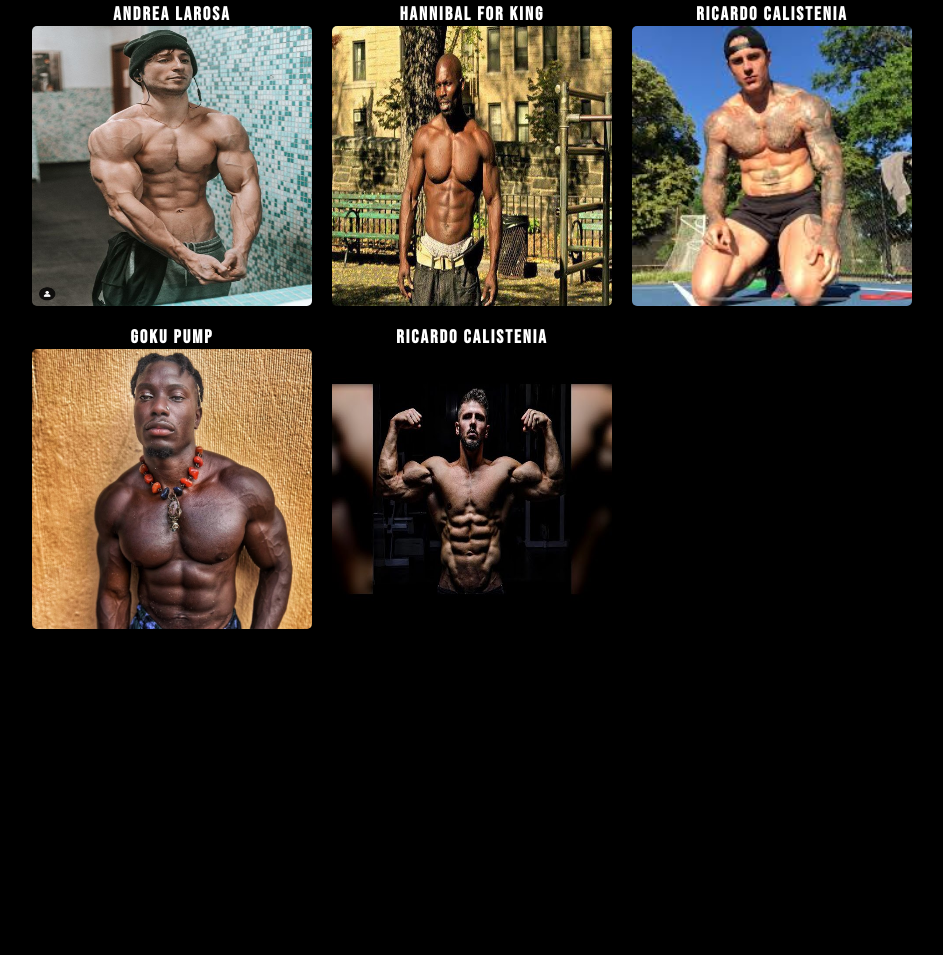
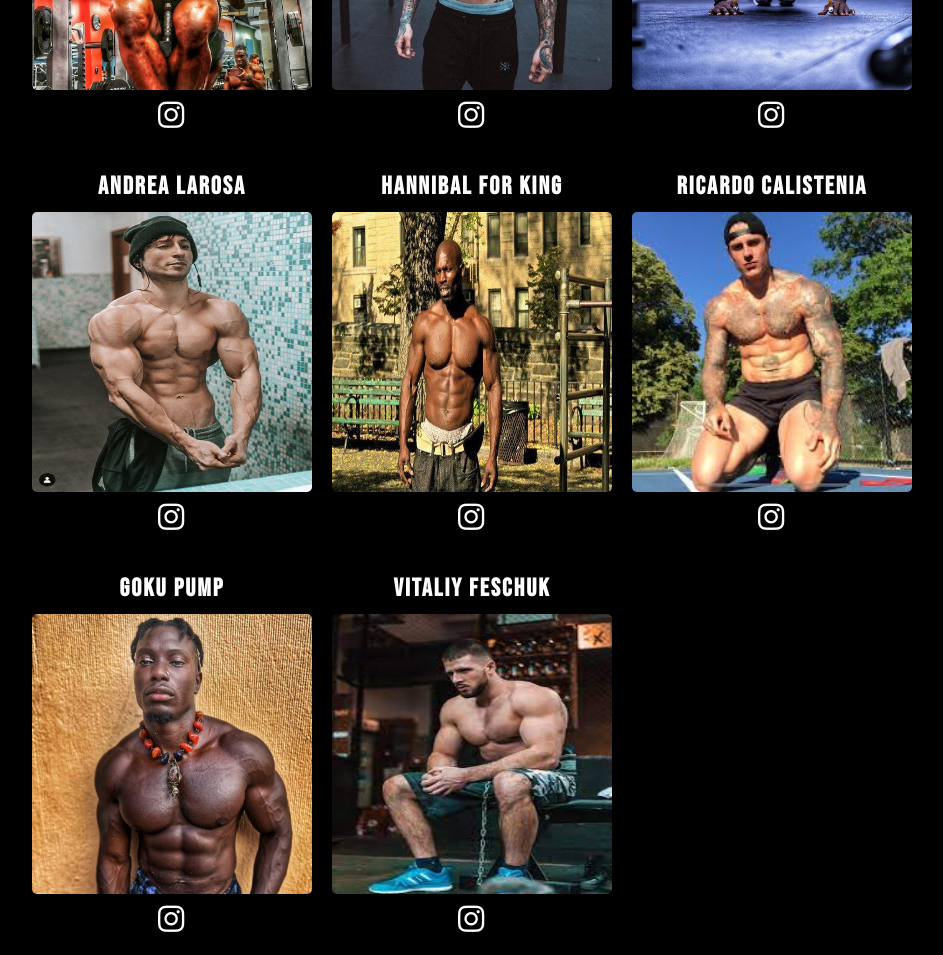
Before and after one commit to CaioPradoDeSouza/Calisthenics-405, a plain HTML site: page html/athletes.html in a window 1280 px wide. Shown: the part 898-1853 px from the top of the page, without its empty margins (136-1079 px from the left). Before the commit the page ends 1537 px from the top, so only its background shows below. Drawn offline with Linux system fonts and the light colour scheme.

Commit message:
update project

```diff
--- a/html/athletes.html
+++ b/html/athletes.html
@@ -14,13 +14,13 @@
 <body>
     <header class="header">
         <div class="header-buttons">
-            <a href="../index.html"><i class="fa-solid fa-backward">back</i></a>
+            <a href="./history.html"><i class="fa-solid fa-backward">back</i></a>
         </div>
         <div class="header-buttons">
             <a href="../index.html"><i class="fa-solid fa-house">home</i></a>
         </div>
         <div class="header-buttons">
-            <a href="./athletes.html"><i class="fa-solid fa-forward">next</i></a>
+            <a href="./workout.html"><i class="fa-solid fa-forward">next</i></a>
         </div>
     </header>
     <div class="athletes-h1">
@@ -33,66 +33,110 @@
                 <h3>Caio Prado e Luiza</h3>
                 <div class="athlete-img">
                     <img src="../assets/Screenshot_20240414-215452~2.png" alt="ricardo calistenia">
+                    <div class="social-media"><a href="https://www.linkedin.com/in/caio-prado-de-souza-252845270/" targuet="_blank">
+                            <i class="fa-brands fa-linkedin"></i>
+                        </a>
+                    </div>
                 </div>
             </div>
             <div class="athlete-card">
                 <h3>Ricardo Calistenia</h3>
                 <div class="athlete-img">
                     <img src="../assets/ricardo.jpeg" alt="ricardo calistenia">
+                    <div class="social-media"><a href="https://www.instagram.com/ricardocalistenia/" target="_blank">
+                            <i class="fa-brands fa-instagram"></i>
+                        </a>
+                    </div>
                 </div>
             </div>
             <div class="athlete-card">
                 <h3>Frank Medrano</h3>
                 <div class="athlete-img">
-                    <img src="../assets/Frank-Medrano.jpg" alt="ricardo calistenia">
+                    <img src="../assets/Frank-Medrano.jpg" alt="Frank medrano">
+                    <div class="social-media"><a href="https://www.instagram.com/frank_medrano/" target="_blank">
+                            <i class="fa-brands fa-instagram"></i>
+                        </a>
+                    </div>
                 </div>
             </div>
             <div class="athlete-card">
                 <h3>Brooly Gainz</h3>
                 <div class="athlete-img">
-                    <img src="../assets/brooly.jpg" alt="ricardo calistenia">
+                    <img src="../assets/brooly.jpg" alt="brooly gainz">
+                    <div class="social-media"><a href="https://www.instagram.com/br0lygainz/" targuet="_blank">
+                            <i class="fa-brands fa-instagram"></i>
+                        </a>
+                    </div>
                 </div>
             </div>
             <div class="athlete-card">
                 <h3>chris heria</h3>
                 <div class="athlete-img">
-                    <img src="../assets/heriaa.jpg" alt="ricardo calistenia">
+                    <img src="../assets/heriaa.jpg" alt="chris heria">
+                    <div class="social-media"><a href="https://www.instagram.com/chrisheria/" targuet="_blank">
+                            <i class="fa-brands fa-instagram"></i>
+                        </a>
+                    </div>
                 </div>
             </div>
             <div class="athlete-card">
                 <h3>akeem supreme</h3>
                 <div class="athlete-img">
-                    <img src="../assets/akkem.jpg" alt="ricardo calistenia">
+                    <img src="../assets/akkem.jpg" alt="akeem supreme">
+                    <div class="social-media"><a href="https://www.instagram.com/akeemsupreme/" target="_blank">
+                            <i class="fa-brands fa-instagram"></i>
+                        </a>
+                    </div>
                 </div>
             </div>
             <div class="athlete-card">
                 <h3>andrea larosa</h3>
                 <div class="athlete-img">
-                    <img src="../assets/larosa.png" alt="ricardo calistenia">
+                    <img src="../assets/larosa.png" alt="andrea larosa">
+                    <div class="social-media"><a href="https://www.instagram.com/larosa_sw/" targuet="_blank">
+                            <i class="fa-brands fa-instagram"></i>
+                        </a>
+                    </div>
                 </div>
             </div>
             <div class="athlete-card">
                 <h3>hannibal for king</h3>
                 <div class="athlete-img">
-                    <img src="../assets/hannibal.jpg" alt="ricardo calistenia">
+                    <img src="../assets/hannibal.jpg" alt="hannibal for king">
+                    <div class="social-media"><a href="https://www.instagram.com/hannibalforking1/" target="_blank">
+                            <i class="fa-brands fa-instagram"></i>
+                        </a>
+                    </div>
                 </div>
             </div>
             <div class="athlete-card">
                 <h3>Ricardo Calistenia</h3>
                 <div class="athlete-img">
-                    <img src="../assets/igor.jpg" alt="ricardo calistenia">
+                    <img src="../assets/igor.jpg" alt="igor zero gravity">
+                    <div class="social-media"><a href="https://www.instagram.com/zero_gravity_training/" target="_blank">
+                            <i class="fa-brands fa-instagram"></i>
+                        </a>
+                    </div>
                 </div>
             </div>
             <div class="athlete-card">
                 <h3>goku pump</h3>
                 <div class="athlete-img">
-                    <img src="../assets/goku.jpg" alt="ricardo calistenia">
+                    <img src="../assets/goku.jpg" alt="goku pump">
+                    <div class="social-media"><a href="https://www.instagram.com/goku_pump/" target="_blank">
+                            <i class="fa-brands fa-instagram"></i>
+                        </a>
+                    </div>
                 </div>
             </div>
             <div class="athlete-card">
-                <h3>Ricardo Calistenia</h3>
+                <h3>Vitaliy Feschuk</h3>
                 <div class="athlete-img">
-                    <img src="../assets/vitalyy.jpg" alt="ricardo calistenia">
+                    <img src="../assets/vitaly01.jpg" alt="Vitaliy Feschuk">
+                    <div class="social-media"><a href="https://www.instagram.com/vitaliy.feschuk/" target="_blank">
+                            <i class="fa-brands fa-instagram"></i>
+                        </a>
+                    </div>
                 </div>
             </div>
         </div>
--- a/styles/athletes.css
+++ b/styles/athletes.css
@@ -55,8 +55,18 @@ body{
     margin: 20px;
 }
 
+.athletes-h1 h1:hover{
+    transform: scale(1.1);
+    color: purple;
+}
+
+
 .athletes-h1 h3{
     margin-bottom: 30px;
+}
+
+.athletes-h1 h3:hover{
+
 }
 
 .athletes-main-content{
@@ -82,9 +92,39 @@ body{
     margin: 10px;
 }
 
+.athlete-card h3{
+    padding: 10px;
+    font-size: 25px;
+}
+
+.athlete-card h3:hover{
+    text-decoration: underline purple;
+    font-size: 28px;
+}
+
 .athlete-img img{
     display: flex;
     width: 280px;
     height: 280px;
     border-radius: 5px;
 }
+
+.athlete-img img:hover{
+    border: 2px solid purple;
+    transform: scale(1.1);
+}
+
+.social-media{
+    display: flex;
+    align-items: center;
+    justify-content: center;
+    padding: 10px;
+}
+
+.social-media i{
+    font-size: 30px;
+}
+
+.social-media i:hover{
+    color: purple;
+}
```
Also changed, not shown: html/workout.html (added, +11 -0 lines), index.html (+1 -1 lines), assets/vitaly01.jpg (added), html/training.html (deleted).
